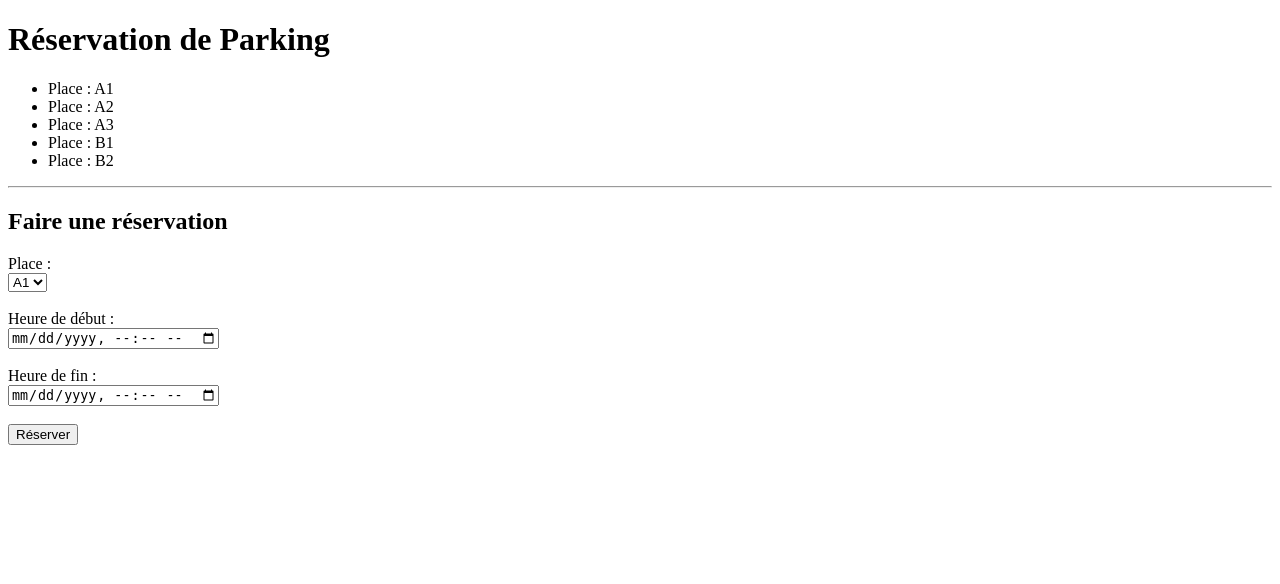
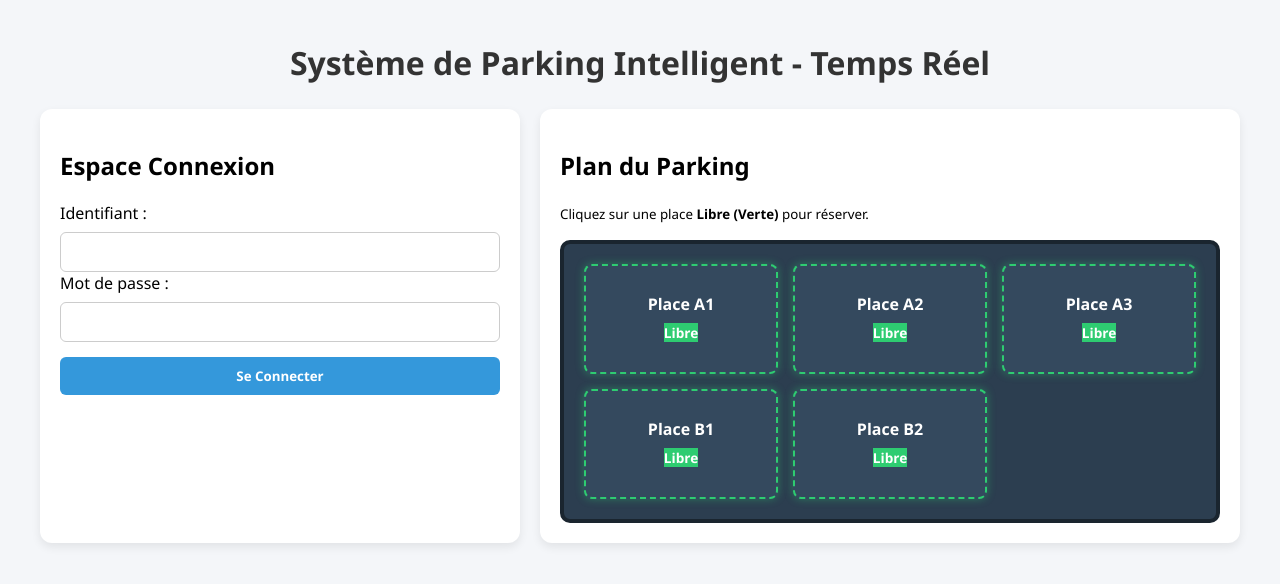
Before and after one commit to maryamanahir6-cell/park_reservation, a PHP site: page / in a window 1280 px wide. Shown: the top 584 px of the page. Run offline with PHP 8.4, Linux system fonts and the light colour scheme; data comes from the database, SQL or seed files in the repository; both versions use the stored data as it was before the commit; data that the repository does not hold is empty.

Commit message:
ver1 done

```diff
--- /dev/null
+++ b/BD/places_db.php
@@ -0,0 +1,18 @@
+<?php
+require_once __DIR__ . '/bd.php';
+
+function recupererPlacesAvecEtat($pdo) {
+    $sql = "SELECT p.id, p.numero,
+                   CASE
+                       WHEN r.id IS NOT NULL THEN 'Occupée'
+                       ELSE 'Libre'
+                   END AS etat
+            FROM places p
+            LEFT JOIN reservations r
+                   ON p.id = r.id_place
+                  AND NOW() BETWEEN r.heure_debut AND r.heure_fin";
+
+    $stmt = $pdo->query($sql);
+    return $stmt->fetchAll(PDO::FETCH_ASSOC);
+}
+?>
--- /dev/null
+++ b/IHM/c_droite.php
@@ -0,0 +1,26 @@
+<div class="col-left">
+    <h2>Plan du Parking</h2>
+    <p><small>Cliquez sur une place <b>Libre (Verte)</b> pour réserver.</small></p>
+
+    <div id="parking-lot" class="parking-lot">
+        <!-- Généré dynamiquement par AJAX -->
+    </div>
+
+    <div id="panel-reservation" class="reservation-panel" style="display:none;">
+        <h3 id="titre-reservation">Réservation de la Place</h3>
+        <div id="msg-conflit-live" style="color:#c0392b; font-weight:bold; margin-bottom:10px;"></div>
+
+        <form id="form-reservation" onsubmit="effectuerReservation(event);">
+            <input type="hidden" id="res_id_place">
+
+            <label for="res_heure_debut">Heure de Début :</label>
+            <input type="datetime-local" id="res_heure_debut" required>
+
+            <label for="res_heure_fin">Heure de Fin :</label>
+            <input type="datetime-local" id="res_heure_fin" required>
+
+            <button type="submit" id="btn-soumettre-res" style="margin-top:15px;">Confirmer la Réservation</button>
+        </form>
+        <div id="msg-retour-res" style="margin-top:10px;"></div>
+    </div>
+</div>
--- /dev/null
+++ b/IHM/c_gauche.php
@@ -0,0 +1,27 @@
+<div class="col-right">
+    <?php if (!$estConnecte): ?>
+        <!-- Formulaire de Connexion -->
+        <h2>Espace Connexion</h2>
+        <div id="msg-login" style="color:red;"></div>
+        <form onsubmit="connecter(event);">
+            <label for="login_identifiant">Identifiant :</label>
+            <input type="text" id="login_identifiant" required>
+
+            <label for="login_mdp">Mot de passe :</label>
+            <input type="password" id="login_mdp" required>
+
+            <button type="submit" style="margin-top:15px;">Se Connecter</button>
+        </form>
+    <?php else: ?>
+        <!-- Dashboard Client -->
+        <div style="display:flex; justify-content:space-between; align-items:center;">
+            <h2>Bienvenue, <?= htmlspecialchars($nomUtilisateur) ?></h2>
+            <button onclick="deconnecter();" class="btn-logout" style="width:auto; padding:6px 12px;">Déconnexion</button>
+        </div>
+        <hr>
+        <h3>Mes Réservations</h3>
+        <div id="conteneur-mes-reservations">
+            <p>Chargement de vos réservations...</p>
+        </div>
+    <?php endif; ?>
+</div>
--- a/Traitement/get_places.php
+++ b/Traitement/get_places.php
@@ -1,10 +1,11 @@
 <?php
-require '../BD/bd.php'; // Inclusion de la connexion
+require '../BD/places_db.php';
 
-$stmt = $pdo->query("SELECT id, numero FROM places");
-$places = $stmt->fetchAll(PDO::FETCH_ASSOC);
+header("Content-Type: application/json; charset=UTF-8");
 
-// Définition de l'en-tête et renvoi des données en JSON
-header("Content-Type: application/json; charset=UTF-8");
+// Exécution de la requête via la fonction du dossier BD
+$places = recupererPlacesAvecEtat($pdo);
+
+// Envoi de la réponse HTTP
 echo json_encode($places);
 ?>
--- a/Traitement/reserver.php
+++ b/Traitement/reserver.php
@@ -12,8 +12,8 @@ if (!isset($_SESSION['utilisateur_id'])) {
 
 $id_utilisateur = $_SESSION['utilisateur_id'];
 $id_place = $_POST['id_place'] ?? '';
-$heure_debut = $_POST['heure_debut'] ?? '';
-$heure_fin = $_POST['heure_fin'] ?? '';
+$heure_debut = str_replace('T', ' ', $_POST['heure_debut'] ?? '');
+$heure_fin   = str_replace('T', ' ', $_POST['heure_fin'] ?? '');
 
 if (empty($id_place) || empty($heure_debut) || empty($heure_fin)) {
     echo json_encode(["succes" => false, "message" => "Tous les champs sont obligatoires."]);
--- /dev/null
+++ b/css/style.css
@@ -0,0 +1,184 @@
+* {
+  box-sizing: border-box;
+  font-family: "Segoe UI", Tahoma, Geneva, Verdana, sans-serif;
+}
+
+body {
+  background-color: #f4f6f9;
+  margin: 0;
+  padding: 20px;
+}
+
+h1 {
+  text-align: center;
+  color: #333;
+  margin-bottom: 25px;
+}
+
+/* Disposition en 2 colonnes */
+.layout-container {
+  display: flex;
+  gap: 20px;
+  max-width: 1200px;
+  margin: 0 auto;
+}
+
+.col-left {
+  flex: 1.2;
+  background: #ffffff;
+  padding: 20px;
+  border-radius: 12px;
+  box-shadow: 0 4px 10px rgba(0, 0, 0, 0.08);
+}
+
+.col-right {
+  flex: 0.8;
+  background: #ffffff;
+  padding: 20px;
+  border-radius: 12px;
+  box-shadow: 0 4px 10px rgba(0, 0, 0, 0.08);
+}
+
+/* Parking (Bitume & Marquage) */
+.parking-lot {
+  background-color: #2c3e50;
+  padding: 20px;
+  border-radius: 10px;
+  display: grid;
+  grid-template-columns: repeat(3, 1fr);
+  gap: 15px;
+  border: 4px solid #1a252f;
+}
+
+.parking-slot {
+  background-color: #34495e;
+  border: 2px dashed #ffffff;
+  border-radius: 8px;
+  min-height: 110px;
+  display: flex;
+  flex-direction: column;
+  align-items: center;
+  justify-content: center;
+  color: #fff;
+  font-weight: bold;
+  cursor: pointer;
+  transition: all 0.3s ease;
+  position: relative;
+}
+
+.parking-slot.libre {
+  border-color: #2ecc71;
+  box-shadow: 0 0 8px rgba(46, 204, 113, 0.4);
+}
+
+.parking-slot.libre:hover {
+  background-color: #27ae60;
+  transform: translateY(-2px);
+}
+
+.parking-slot.occupee {
+  background-color: #e74c3c;
+  border-color: #c0392b;
+  cursor: not-allowed;
+  box-shadow: 0 0 8px rgba(231, 76, 60, 0.5);
+}
+
+.slot-status {
+  font-size: 0.85em;
+  margin-top: 5px;
+  padding: 3px 8px;
+  border-radius: 12px;
+}
+
+.badge-libre {
+  background: #2ecc71;
+  color: white;
+}
+.badge-occupe {
+  background: #900c3f;
+  color: white;
+}
+
+/* Panneau de réservation */
+.reservation-panel {
+  margin-top: 20px;
+  padding: 15px;
+  background: #eef2f7;
+  border-radius: 8px;
+  border-left: 5px solid #3498db;
+  transition: all 0.3s ease;
+}
+
+.reservation-panel.alerte-conflit {
+  background: #fadbd8 !important;
+  border-left: 5px solid #e74c3c !important;
+  animation: shake 0.4s ease-in-out;
+}
+
+@keyframes shake {
+  0%,
+  100% {
+    transform: translateX(0);
+  }
+  20%,
+  60% {
+    transform: translateX(-6px);
+  }
+  40%,
+  80% {
+    transform: translateX(6px);
+  }
+}
+
+/* Formulaires & Tableaux */
+input,
+select,
+button {
+  width: 100%;
+  padding: 10px;
+  margin-top: 8px;
+  border: 1px solid #ccc;
+  border-radius: 6px;
+}
+
+button {
+  background-color: #3498db;
+  color: white;
+  font-weight: bold;
+  border: none;
+  cursor: pointer;
+}
+
+button:hover {
+  background-color: #2980b9;
+}
+
+button:disabled {
+  background-color: #bdc3c7;
+  cursor: not-allowed;
+}
+
+.btn-logout {
+  background-color: #e74c3c;
+}
+.btn-logout:hover {
+  background-color: #c0392b;
+}
+
+table {
+  width: 100%;
+  border-collapse: collapse;
+  margin-top: 15px;
+}
+
+th,
+td {
+  border: 1px solid #ddd;
+  padding: 8px;
+  text-align: center;
+  font-size: 0.9em;
+}
+
+th {
+  background-color: #f2f2f2;
+}
--- a/index.php
+++ b/index.php
@@ -1,122 +1,31 @@
+<?php
+session_start();
+$estConnecte = isset($_SESSION['utilisateur_id']);
+$nomUtilisateur = $_SESSION['identifiant'] ?? '';
+?>
 <!DOCTYPE html>
 <html lang="fr">
 <head>
     <meta charset="UTF-8">
-    <title>Parking TP - Réservations</title>
+    <title>Gestion du Parking en Temps Réel</title>
+    <link rel="stylesheet" href="css/style.css">
 </head>
 <body>
-    <h1>Réservation de Parking</h1>
 
-    <div id="parking-container"></div>
+    <h1> Système de Parking Intelligent - Temps Réel</h1>
 
-    <hr>
-    <h2>Faire une réservation</h2>
-    <div id="msg-reservation"></div>
+    <div class="layout-container">
+        <!-- Inclusion de la colonne gauche -->
+        <?php include 'IHM/c_gauche.php'; ?>
 
-    <form id="form-reservation" onsubmit="effectuerReservation(event);">
-        <label for="select-place">Place :</label><br>
-        <select id="select-place" required></select><br><br>
-
-        <label for="heure_debut">Heure de début :</label><br>
-        <input type="datetime-local" id="heure_debut" required><br><br>
-
-        <label for="heure_fin">Heure de fin :</label><br>
-        <input type="datetime-local" id="heure_fin" required><br><br>
-
-        <button type="submit">Réserver</button>
-    </form>
+        <!-- Inclusion de la colonne droite -->
+        <?php include 'IHM/c_droite.php'; ?>
+    </div>
 
     <script>
-        // Fonction pour formater une date JS au format ISO requis par input datetime-local (YYYY-MM-THH:mm)
-        function formatDatePourInput(date) {
-            var tzoffset = date.getTimezoneOffset() * 60000;
-            var localISOTime = (new Date(date.getTime() - tzoffset)).toISOString().slice(0, 16);
-            return localISOTime;
-        }
-
-        function initialiserRestrictionsDates() {
-            var champDebut = document.getElementById("heure_debut");
-            var champFin = document.getElementById("heure_fin");
-
-            // 1. Empêcher de réserver dans le passé : min = maintenant
-            var maintenant = new Date();
-            var minMaintenant = formatDatePourInput(maintenant);
-            champDebut.min = minMaintenant;
-            champFin.min = minMaintenant;
-
-            // 2. Écouteur sur le changement de l'heure de début
-            champDebut.addEventListener("change", function() {
-                var valeurDebut = champDebut.value;
-                if (valeurDebut) {
-                    // L'heure de fin minimale devient l'heure de début choisie
-                    champFin.min = valeurDebut;
-
-                    // Si la date de fin actuelle est antérieure à la nouvelle date de début, on la réinitialise
-                    if (champFin.value && champFin.value < valeurDebut) {
-                        champFin.value = valeurDebut;
-                    }
-                }
-            });
-        }
-
-        function chargerPlaces() {
-            var xhr = new XMLHttpRequest();
-            xhr.open("GET", "Traitement/get_places.php", true);
-            xhr.onreadystatechange = function() {
-                if (xhr.readyState == 4 && xhr.status == 200) {
-                    var places = JSON.parse(xhr.responseText);
-                    var listHtml = "<ul>";
-                    var selectHtml = "";
-
-                    for (var i = 0; i < places.length; i++) {
-                        listHtml += "<li>Place : " + places[i].numero + "</li>";
-                        selectHtml += "<option value='" + places[i].id + "'>" + places[i].numero + "</option>";
-                    }
-                    listHtml += "</ul>";
-
-                    document.getElementById("parking-container").innerHTML = listHtml;
-                    document.getElementById("select-place").innerHTML = selectHtml;
-                }
-            };
-            xhr.send(null);
-        }
-
-        function effectuerReservation(event) {
-            event.preventDefault();
-
-            var placeId = document.getElementById("select-place").value;
-            var debut = document.getElementById("heure_debut").value;
-            var fin = document.getElementById("heure_fin").value;
-
-            var xhr = new XMLHttpRequest();
-            xhr.open("POST", "Traitement/reserver.php", true);
-            xhr.setRequestHeader("Content-Type", "application/x-www-form-urlencoded");
-
-            xhr.onreadystatechange = function() {
-                if (xhr.readyState == 4 && xhr.status == 200) {
-                    var reponse = JSON.parse(xhr.responseText);
-                    var msgDiv = document.getElementById("msg-reservation");
-
-                    if (reponse.succes) {
-                        msgDiv.style.color = "green";
-                        msgDiv.innerText = reponse.message;
-                    } else {
-                        msgDiv.style.color = "red";
-                        msgDiv.innerText = reponse.message;
-                    }
-                }
-            };
-
-            var params = "id_place=" + encodeURIComponent(placeId) +
-                         "&heure_debut=" + encodeURIComponent(debut) +
-                         "&heure_fin=" + encodeURIComponent(fin);
-            xhr.send(params);
-        }
-
-        window.onload = function() {
-            chargerPlaces();
-            initialiserRestrictionsDates();
-        };
+        // Injection de la variable d'état PHP vers le JS
+        window.estConnecte = <?= $estConnecte ? 'true' : 'false' ?>;
     </script>
+    <script src="js/app.js"></script>
 </body>
 </html>
--- /dev/null
+++ b/js/app.js
@@ -0,0 +1,226 @@
+var placeSelectionneeId = null;
+var placeSelectionneeNumero = "";
+
+function formatDatePourInput(date) {
+  var tzoffset = date.getTimezoneOffset() * 60000;
+  return new Date(date.getTime() - tzoffset).toISOString().slice(0, 16);
+}
+
+function initialiserRestrictions() {
+  var inputDebut = document.getElementById("res_heure_debut");
+  var inputFin = document.getElementById("res_heure_fin");
+  if (!inputDebut || !inputFin) return;
+
+  var maintenant = formatDatePourInput(new Date());
+  inputDebut.min = maintenant;
+  inputFin.min = maintenant;
+
+  inputDebut.addEventListener("change", function () {
+    if (inputDebut.value) {
+      inputFin.min = inputDebut.value;
+      if (inputFin.value && inputFin.value < inputDebut.value) {
+        inputFin.value = inputDebut.value;
+      }
+    }
+  });
+}
+
+function chargerParking() {
+  var xhr = new XMLHttpRequest();
+  xhr.open("GET", "Traitement/get_places.php?t=" + new Date().getTime(), true);
+
+  xhr.onreadystatechange = function () {
+    if (xhr.readyState == 4 && xhr.status == 200) {
+      var places = JSON.parse(xhr.responseText);
+      var lotHtml = "";
+
+      for (var i = 0; i < places.length; i++) {
+        var p = places[i];
+        var estLibre = p.etat === "Libre";
+        var classEtat = estLibre ? "libre" : "occupee";
+        var badge = estLibre
+          ? '<span class="badge-libre">Libre</span>'
+          : '🚗 <span class="badge-occupe">Occupée</span>';
+
+        lotHtml +=
+          '<div class="parking-slot ' +
+          classEtat +
+          '" onclick="selectionnerPlace(' +
+          p.id +
+          ", '" +
+          p.numero +
+          "', '" +
+          p.etat +
+          "')\">";
+        lotHtml += "<span>Place " + p.numero + "</span>";
+        lotHtml += '<div class="slot-status">' + badge + "</div>";
+        lotHtml += "</div>";
+
+        // Détection de conflit en temps réel
+        if (placeSelectionneeId === p.id) {
+          var panel = document.getElementById("panel-reservation");
+          var msgConflit = document.getElementById("msg-conflit-live");
+          var btn = document.getElementById("btn-soumettre-res");
+
+          if (!estLibre) {
+            panel.classList.add("alerte-conflit");
+            msgConflit.innerText =
+              "❌ Attention ! Cette place vient d'être occupée à l'instant par un autre utilisateur.";
+            btn.disabled = true;
+          } else {
+            panel.classList.remove("alerte-conflit");
+            msgConflit.innerText = "";
+            btn.disabled = false;
+          }
+        }
+      }
+
+      document.getElementById("parking-lot").innerHTML = lotHtml;
+    }
+  };
+  xhr.send(null);
+}
+
+function selectionnerPlace(id, numero, etat) {
+  if (!window.estConnecte) {
+    alert(
+      "Veuillez vous connecter dans la colonne de droite pour effectuer une réservation.",
+    );
+    return;
+  }
+
+  if (etat === "Occupée") {
+    alert("Cette place est actuellement occupée.");
+    return;
+  }
+
+  placeSelectionneeId = id;
+  placeSelectionneeNumero = numero;
+
+  document.getElementById("res_id_place").value = id;
+  document.getElementById("titre-reservation").innerText =
+    "Réserver la Place : " + numero;
+  document.getElementById("panel-reservation").style.display = "block";
+  document.getElementById("msg-retour-res").innerText = "";
+}
+
+function effectuerReservation(event) {
+  event.preventDefault();
+
+  var idPlace = document.getElementById("res_id_place").value;
+  var debut = document.getElementById("res_heure_debut").value;
+  var fin = document.getElementById("res_heure_fin").value;
+
+  var xhr = new XMLHttpRequest();
+  xhr.open("POST", "Traitement/reserver.php", true);
+  xhr.setRequestHeader("Content-Type", "application/x-www-form-urlencoded");
+
+  xhr.onreadystatechange = function () {
+    if (xhr.readyState == 4 && xhr.status == 200) {
+      var res = JSON.parse(xhr.responseText);
+      var msgDiv = document.getElementById("msg-retour-res");
+
+      if (res.succes) {
+        msgDiv.style.color = "green";
+        msgDiv.innerText = res.message;
+        chargerParking();
+        chargerMesReservations();
+      } else {
+        msgDiv.style.color = "red";
+        msgDiv.innerText = res.message;
+      }
+    }
+  };
+
+  var params =
+    "id_place=" +
+    encodeURIComponent(idPlace) +
+    "&heure_debut=" +
+    encodeURIComponent(debut) +
+    "&heure_fin=" +
+    encodeURIComponent(fin);
+  xhr.send(params);
+}
+
+function chargerMesReservations() {
+  if (!window.estConnecte) return;
+
+  var xhr = new XMLHttpRequest();
+  xhr.open(
+    "GET",
+    "Traitement/get_mes_reservations.php?t=" + new Date().getTime(),
+    true,
+  );
+
+  xhr.onreadystatechange = function () {
+    if (xhr.readyState == 4 && xhr.status == 200) {
+      var res = JSON.parse(xhr.responseText);
+      var conteneur = document.getElementById("conteneur-mes-reservations");
+
+      if (res.succes && res.donnees.length > 0) {
+        var html =
+          "<table><thead><tr><th>Place</th><th>Début</th><th>Fin</th></tr></thead><tbody>";
+        for (var i = 0; i < res.donnees.length; i++) {
+          html += "<tr>";
+          html += "<td><b>" + res.donnees[i].numero + "</b></td>";
+          html += "<td>" + res.donnees[i].heure_debut + "</td>";
+          html += "<td>" + res.donnees[i].heure_fin + "</td>";
+          html += "</tr>";
+        }
+        html += "</tbody></table>";
+        conteneur.innerHTML = html;
+      } else {
+        conteneur.innerHTML =
+          "<p>Vous n'avez aucune réservation enregistrée.</p>";
+      }
+    }
+  };
+  xhr.send(null);
+}
+
+function connecter(event) {
+  event.preventDefault();
+  var identifiant = document.getElementById("login_identifiant").value;
+  var mdp = document.getElementById("login_mdp").value;
+
+  var xhr = new XMLHttpRequest();
+  xhr.open("POST", "Traitement/connexion.php", true);
+  xhr.setRequestHeader("Content-Type", "application/x-www-form-urlencoded");
+
+  xhr.onreadystatechange = function () {
+    if (xhr.readyState == 4 && xhr.status == 200) {
+      var reponse = JSON.parse(xhr.responseText);
+      if (reponse.succes) {
+        location.reload();
+      } else {
+        document.getElementById("msg-login").innerText = reponse.message;
+      }
+    }
+  };
+  xhr.send(
+    "identifiant=" +
+      encodeURIComponent(identifiant) +
+      "&mot_de_passe=" +
+      encodeURIComponent(mdp),
+  );
+}
+
+function deconnecter() {
+  var xhr = new XMLHttpRequest();
+  xhr.open("POST", "Traitement/deconnexion.php", true);
+  xhr.onreadystatechange = function () {
+    if (xhr.readyState == 4 && xhr.status == 200) {
+      location.reload();
+    }
+  };
+  xhr.send(null);
+}
+
+window.onload = function () {
+  chargerParking();
+  chargerMesReservations();
+  initialiserRestrictions();
+
+  // Short Polling toutes les 3 secondes
+  setInterval(chargerParking, 3000);
+};
```
Also changed, not shown: BD/shema.sql (deleted, +0 -27 lines), Traitement/deconnexion.php (added, +10 -0 lines), Traitement/get_mes_reservations.php (added, +23 -0 lines), .htaccess (deleted), IHM/logout.php (deleted), 1 other file.
